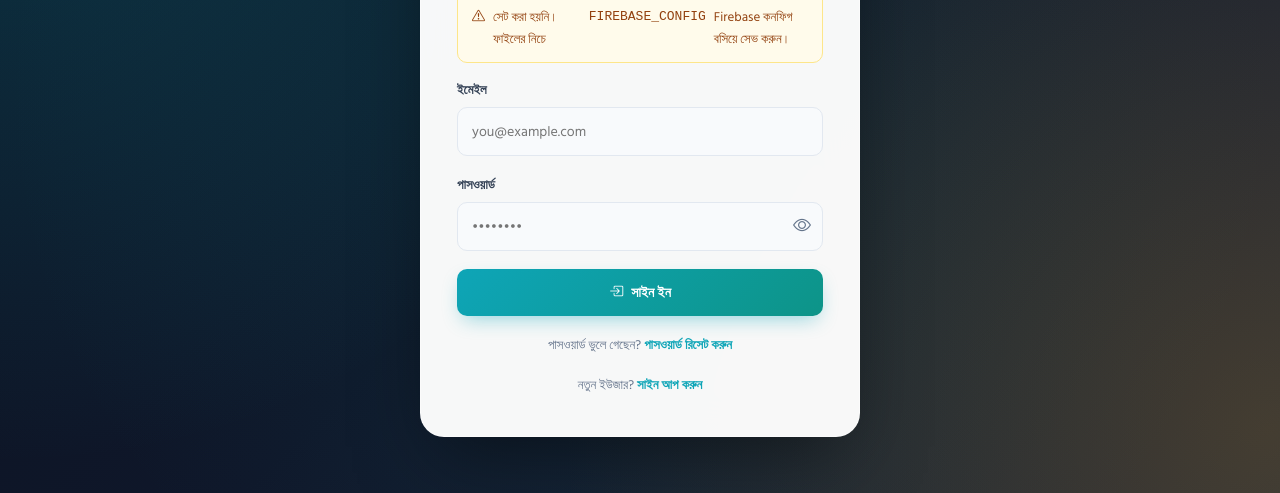
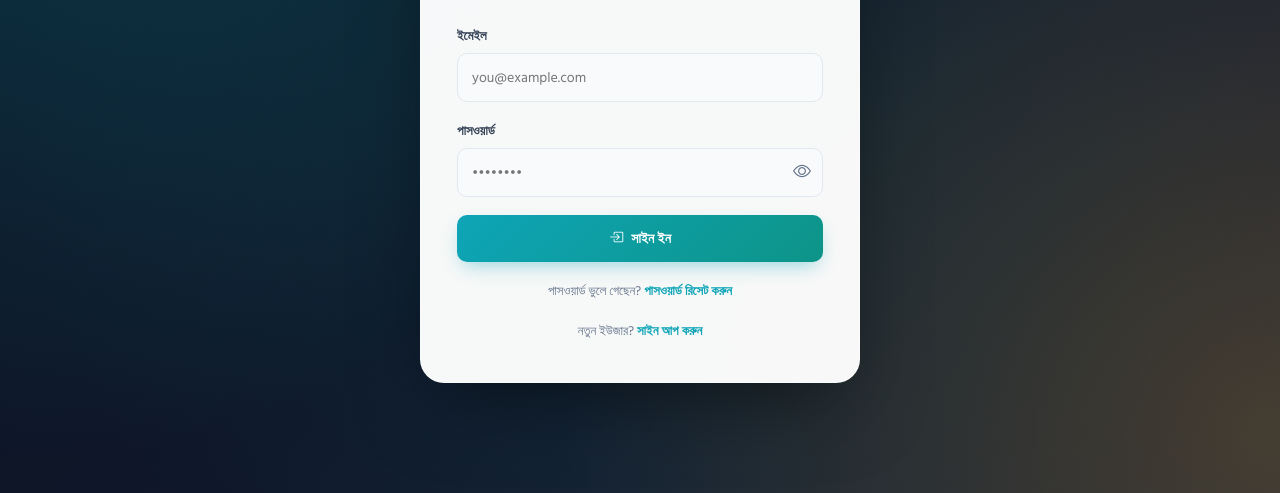
Before and after one commit to merhedi4894/canteen, a plain HTML site: page index.html in a window 1280 px wide. Shown: the part 307-800 px from the top of the page. Drawn offline with nearby package versions, Linux system fonts and the light colour scheme.

Commit message:
Update index.html

```diff
--- a/index.html
+++ b/index.html
@@ -641,13 +641,15 @@ import {
 // ============================================================
 //  FIREBASE CONFIG  -  আপনার Firebase প্রজেক্টের কনফিগ এখানে বসান
 // ============================================================
-const FIREBASE_CONFIG = {
-  apiKey: "YOUR_API_KEY",
-  authDomain: "YOUR_PROJECT.firebaseapp.com",
-  projectId: "YOUR_PROJECT_ID",
-  storageBucket: "YOUR_PROJECT.appspot.com",
-  messagingSenderId: "YOUR_SENDER_ID",
-  appId: "YOUR_APP_ID"
+// For Firebase JS SDK v7.20.0 and later, measurementId is optional
+const firebaseConfig = {
+  apiKey: "AIzaSyCZxmaffVi06RA2lCfokmi0_Z0BvpLkn7k",
+  authDomain: "canteen-429ee.firebaseapp.com",
+  projectId: "canteen-429ee",
+  storageBucket: "canteen-429ee.firebasestorage.app",
+  messagingSenderId: "554440952329",
+  appId: "1:554440952329:web:2eef616f898da7a2d4c6d8",
+  measurementId: "G-WKK9E0RBBW"
 };
 
 // অ্যাডমিন পাসওয়ার্ড (ডাটা ডিলিট করার জন্য) - পরিবর্তন করে নিন
```
